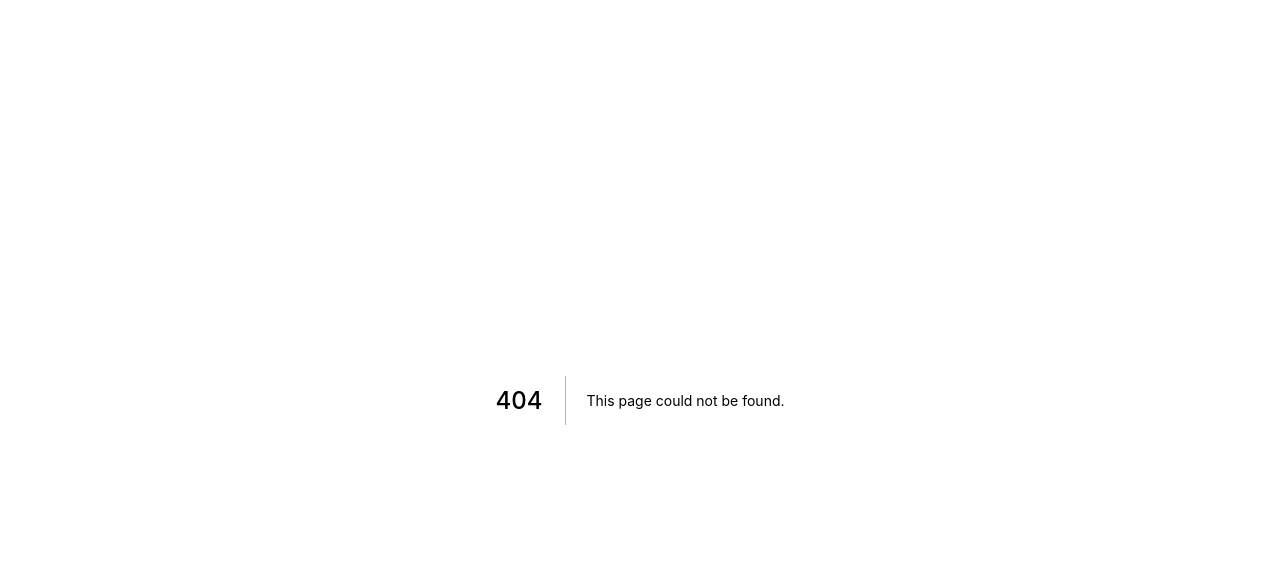
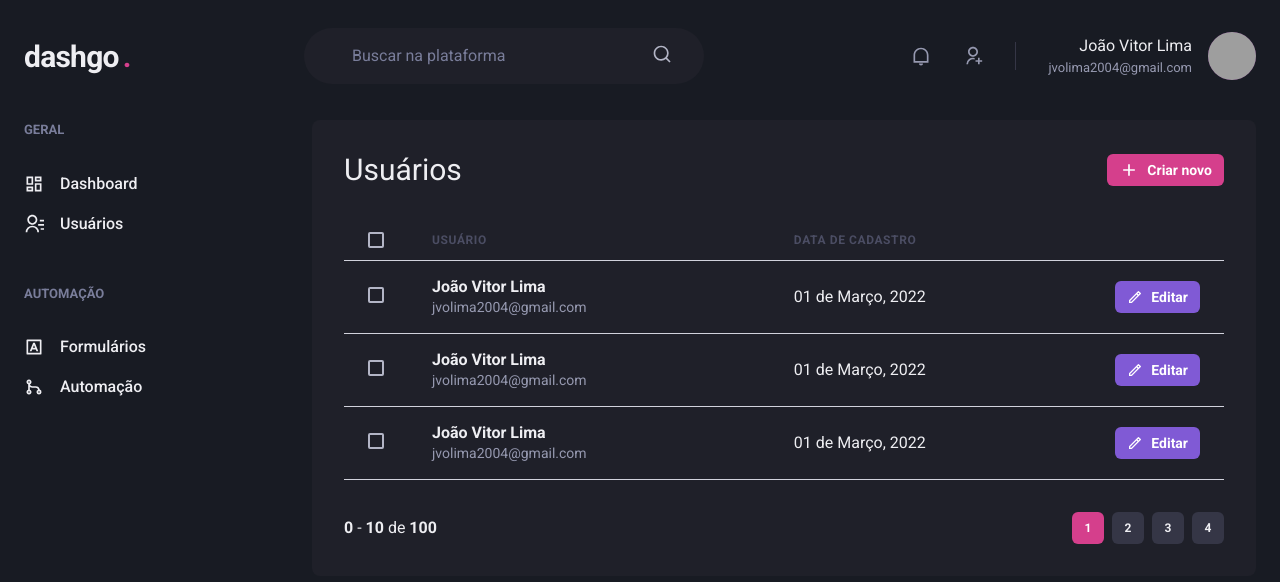
Before and after one commit to jvolima/dashgo, a Next.js app: page /users in a window 1280 px wide. Before the commit this address had no page. Shown: the top 582 px of the page. Built offline with nearby package versions, Linux system fonts and the light colour scheme; grey boxes are pictures that could not be loaded.

Commit message:
Criação do componente Pagination e das páginas de listagem de usuários e criação de novos usuários.

```diff
--- /dev/null
+++ b/src/components/Pagination.tsx
@@ -0,0 +1,65 @@
+import { Box, Button, Stack } from "@chakra-ui/react";
+
+export function Pagination() {
+  return (
+    <Stack
+      direction="row"
+      spacing="6"
+      mt="8"
+      justify="space-between"
+      align="center"
+    >
+      <Box>
+        <strong>0</strong> - <strong>10</strong> de <strong>100</strong>
+      </Box>
+      <Stack direction="row" spacing="2">
+        <Button
+          size="sm"
+          fontSize="xs"
+          width="4"
+          colorScheme="pink"
+          disabled
+          _disabled={{
+            bg: "pink.500",
+            cursor: "default",
+          }}
+        >
+          1
+        </Button>
+        <Button
+          size="sm"
+          fontSize="xs"
+          width="4"
+          bg="gray.700"
+          _hover={{
+            bg: "gray.500"
+          }}
+        >
+          2
+        </Button>
+        <Button
+          size="sm"
+          fontSize="xs"
+          width="4"
+          bg="gray.700"
+          _hover={{
+            bg: "gray.500"
+          }}
+        >
+          3
+        </Button>
+        <Button
+          size="sm"
+          fontSize="xs"
+          width="4"
+          bg="gray.700"
+          _hover={{
+            bg: "gray.500"
+          }}
+        >
+          4
+        </Button>
+      </Stack>
+    </Stack>
+  )
+}
--- /dev/null
+++ b/src/pages/users/index.tsx
@@ -0,0 +1,130 @@
+import { Box, Button, Checkbox, Flex, Heading, Icon, Table, Tbody, Td, Th, Thead, Tr, Text } from "@chakra-ui/react";
+import Head from "next/head";
+import { RiAddLine, RiPencilLine } from "react-icons/ri";
+import { Header } from "../../components/Header";
+import { Pagination } from "../../components/Pagination";
+import { Sidebar } from "../../components/Sidebar";
+
+export default function UserList() {
+  return (
+    <>
+      <Head>
+        <title>Usuários | Dashgo</title>
+      </Head>
+      <Box>
+        <Header />
+
+        <Flex w="100%" my="6" maxWidth={1480} mx="auto" px="6">
+          <Sidebar />
+
+          <Box flex="1" borderRadius={8} bg="gray.800" p="8">
+            <Flex mb="8" justify="space-between" align="center">
+              <Heading size="lg" fontWeight="normal">Usuários</Heading>
+
+              <Button
+                as="a"
+                size="sm"
+                fontSize="sm"
+                colorScheme="pink"
+                leftIcon={<Icon as={RiAddLine} fontSize="20" />}
+              >
+                Criar novo
+              </Button>
+            </Flex>
+
+            <Table>
+              <Thead>
+                <Tr>
+                  <Th px="6" color="gray.300" width="8">
+                    <Checkbox colorScheme="pink" />
+                  </Th>
+                  <Th>Usuário</Th>
+                  <Th>Data de cadastro</Th>
+                  <Th w="8"></Th>
+                </Tr>
+              </Thead>
+              <Tbody>
+                <Tr>
+                  <Td px="6">
+                    <Checkbox colorScheme="pink" />
+                  </Td>
+                  <Td>
+                    <Box>
+                      <Text fontWeight="bold">João Vitor Lima</Text>
+                      <Text fontSize="sm" color="gray.300" >jvolima2004@gmail.com</Text>
+                    </Box>
+                  </Td>
+                  <Td>
+                    01 de Março, 2022
+                  </Td>
+                  <Td>
+                    <Button
+                      as="a"
+                      size="sm"
+                      fontSize="sm"
+                      colorScheme="purple"
+                      leftIcon={<Icon as={RiPencilLine} fontSize="16" />}
+                    >
+                      Editar
+                    </Button>
+                  </Td>
+                </Tr>
+                <Tr>
+                  <Td px="6">
+                    <Checkbox colorScheme="pink" />
+                  </Td>
+                  <Td>
+                    <Box>
+                      <Text fontWeight="bold">João Vitor Lima</Text>
+                      <Text fontSize="sm" color="gray.300" >jvolima2004@gmail.com</Text>
+                    </Box>
+                  </Td>
+                  <Td>
+                    01 de Março, 2022
+                  </Td>
+                  <Td>
+                    <Button
+                      as="a"
+                      size="sm"
+                      fontSize="sm"
+                      colorScheme="purple"
+                      leftIcon={<Icon as={RiPencilLine} fontSize="16" />}
+                    >
+                      Editar
+                    </Button>
+                  </Td>
+                </Tr>
+                <Tr>
+                  <Td px="6">
+                    <Checkbox colorScheme="pink" />
+                  </Td>
+                  <Td>
+                    <Box>
+                      <Text fontWeight="bold">João Vitor Lima</Text>
+                      <Text fontSize="sm" color="gray.300" >jvolima2004@gmail.com</Text>
+                    </Box>
+                  </Td>
+                  <Td>
+                    01 de Março, 2022
+                  </Td>
+                  <Td>
+                    <Button
+                      as="a"
+                      size="sm"
+                      fontSize="sm"
+                      colorScheme="purple"
+                      leftIcon={<Icon as={RiPencilLine} fontSize="16" />}
+                    >
+                      Editar
+                    </Button>
+                  </Td>
+                </Tr>
+              </Tbody>
+            </Table>
+            <Pagination />
+          </Box>
+        </Flex>
+      </Box>
+    </>
+  )
+}
```
Also changed, not shown: src/pages/users/create.tsx (added, +46 -0 lines).
